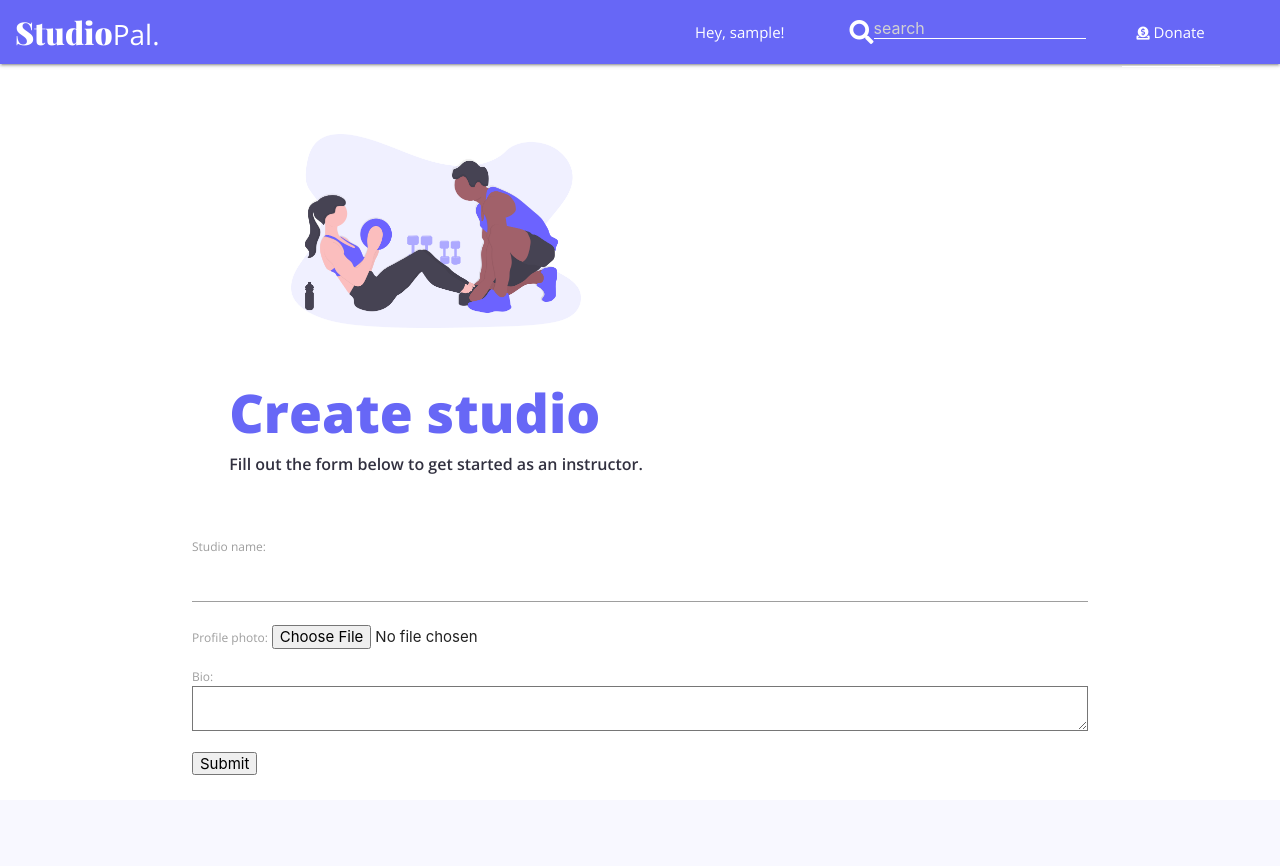
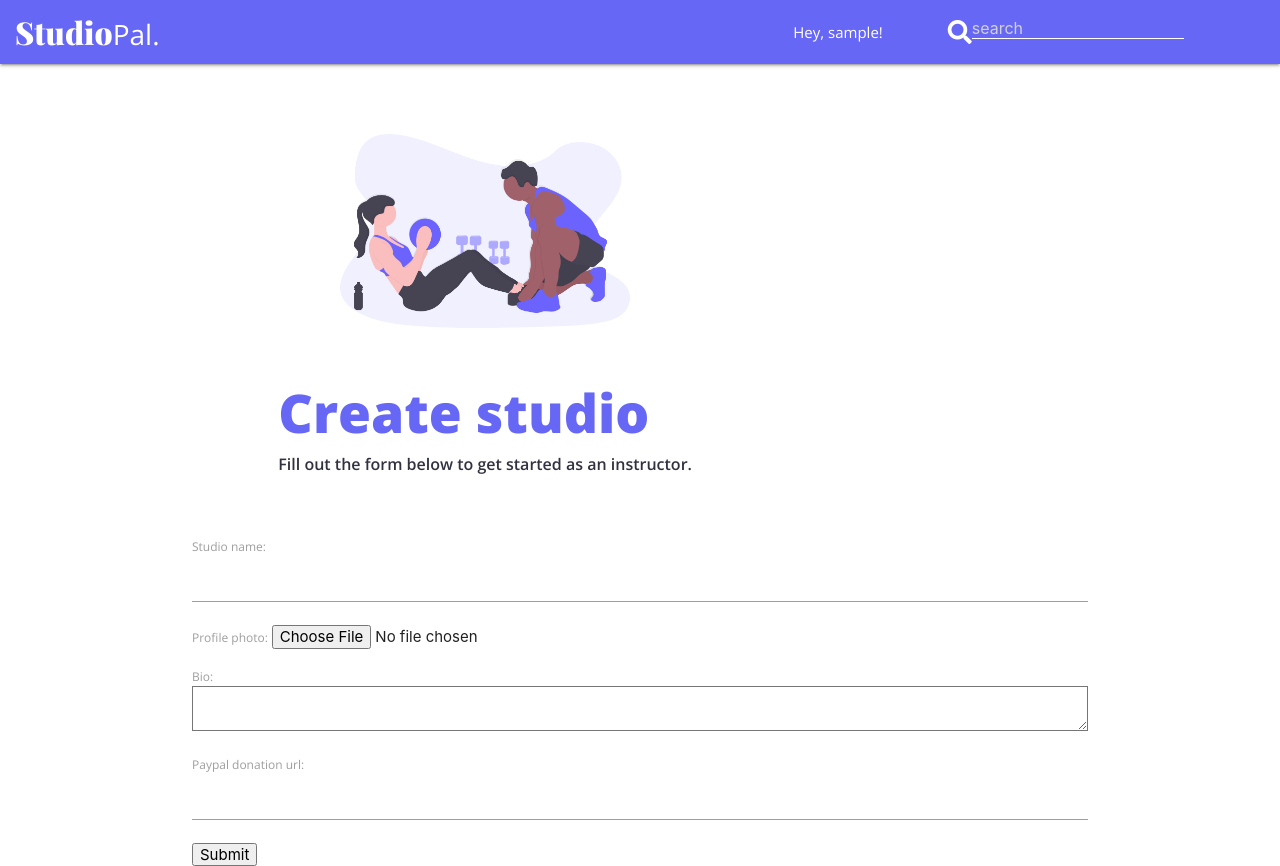
Before and after one commit to kldavis52/Ponga, a Django app: page /studiopal/1/add_studio_info/ in a window 1280 px wide. Before the commit the page ends 775 px from the top, so only its background shows below. Run offline with Django 3.2, Linux system fonts and the light colour scheme; the visitor is signed in with stand-in values (Sample User, id 1); data comes from the database, SQL or seed files in the repository.

Commit message:
-m "paypal_new_main_merge"

```diff
--- a/core/forms.py
+++ b/core/forms.py
@@ -25,4 +25,5 @@ class InstructorForm(forms.ModelForm):
             "studio_name",
             "profile_photo",
             "bio",
+            "paypal_donation_url",
         ]
--- a/static/css/styles.css
+++ b/static/css/styles.css
@@ -54,11 +54,6 @@ h2 {
 }
 
 #search {
-    padding: 0px;
-    border-bottom: 1.7px solid white;
-}
-
-.donate {
     padding: 0px;
     border-bottom: 1.7px solid white;
 }
--- a/templates/base.html
+++ b/templates/base.html
@@ -71,12 +71,6 @@
             </form>
           </li>
           <li class="row">
-            <div class="donate">
-              <a
-                href="https://www.paypal.com/cgi-bin/webscr?cmd=_donations&business=i1215%40icloud.com&currency_code=USD"
-                ><span><i class="fas fa-sm fa-donate"></i></span> Donate</a
-              >
-            </div>
           </li>
           {% if user.studio_name %}
           <li>
--- a/templates/studiopal/video_detail.html
+++ b/templates/studiopal/video_detail.html
@@ -28,6 +28,10 @@
     </div>
     {% endif %}
   </div>
+  <div class="donate">
+    <a href= "{{ video.creator.paypal_donation_url }}"><span><i class="fas fa-sm fa-donate"></i></span> Donation to Instructor</a>
+  </div>
+
   <div id="comments-container" class="pt4 ml5 mb4">
     {% for comment in video.comments.all reversed %}
     <div class="comment" style="padding: 10px;">
--- a/users/models.py
+++ b/users/models.py
@@ -13,3 +13,4 @@ class User(AbstractUser):
     image_medium = ImageSpecField(source='profile_photo',
                                             processors=[ResizeToFit(300, 300)], format='jpeg', options={'quality': 80})
     bio = models.TextField(max_length=5000, null=True)
+    paypal_donation_url = models.CharField(max_length=100, null=True, blank=True)
```
Also changed, not shown: core/migrations/0003_video_paypal_donate.py (added), core/migrations/0004_auto_20201022_1157.py (added), core/migrations/0005_remove_video_paypal_url_to_receive_donation.py (added), core/migrations/0008_merge_20201022_1641.py (added), users/migrations/0011_user_paypal_url_to_receive_donation.py (added), users/migrations/0012_auto_20201022_1731.py (added).
